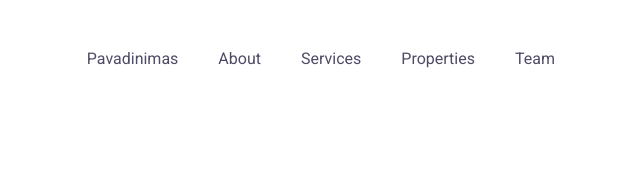
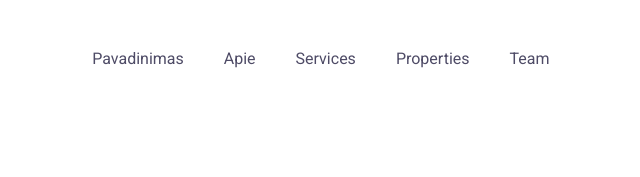
Before and after one commit to Rasa2kite/FUTURE_PROJECT, a plain HTML site: page index.html in a window 1280 px wide. Shown: the top 177 px of the page, 308-948 px from the left. Drawn offline with Linux system fonts and the light colour scheme.

Commit message:
Apie_taisymas

```diff
--- a/index.html
+++ b/index.html
@@ -33,7 +33,7 @@
 
                 <ul class="top-navigation__nav-links">
                     <li><a href="#">Pavadinimas</a></li>
-                    <li><a href="#">About</a></li>
+                    <li><a href="#">Apie</a></li>
                     <li><a href="#">Services</a></li>
                     <li><a href="#">Properties</a></li>
                     <li><a href="#">Team</a></li>
```
